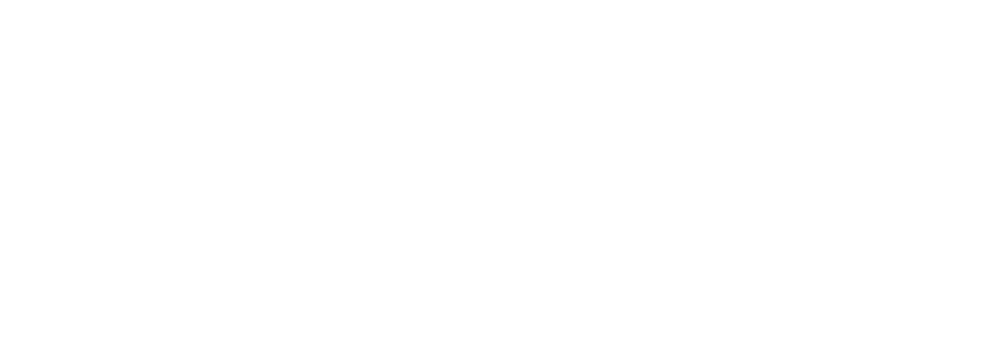
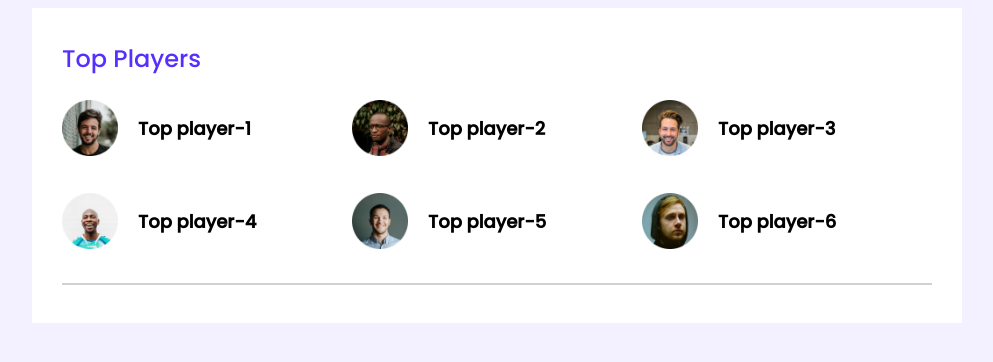
Before and after one commit to shahnewaj12008044/leader-board-css3, a plain HTML site: page index.html in a window 1280 px wide. Shown: the whole page, without its empty margins (143-1136 px from the left). Drawn offline with Linux system fonts and the light colour scheme.

Commit message:
first section

```diff
--- a/index.html
+++ b/index.html
@@ -8,6 +8,46 @@
     <link rel="stylesheet" href="styles/leader-board.css">
 </head>
 <body>
+    <!-- header start -->
+    <header>
 
+    </header>
+    <!-- header end -->
+    <main>
+        <!-- top players and top blogs -->
+        <section class="container">
+            <div class="top-players">
+                <h2 class="section-title">Top Players</h2>
+                <div class="players">
+                <!-- .player*6>img[src="images/players/player-$.png"]+h3{Top player-$} -->
+                    <div class="player">
+                        <img src="images/players/player-1.png" alt="">
+                        <h3 class="player-name">Top player-1</h3>
+                    </div>
+                    <div class="player">
+                        <img src="images/players/player-2.png" alt="">
+                        <h3 class="player-name">Top player-2</h3>
+                    </div>
+                    <div class="player">
+                        <img src="images/players/player-3.png" alt="">
+                        <h3 class="player-name">Top player-3</h3>
+                    </div>
+                    <div class="player">
+                        <img src="images/players/player-4.png" alt="">
+                        <h3 class="player-name">Top player-4</h3>
+                    </div>
+                    <div class="player">
+                        <img src="images/players/player-5.png" alt="">
+                        <h3 class="player-name">Top player-5</h3>
+                    </div>
+                    <div class="player">
+                        <img src="images/players/player-6.png" alt="">
+                        <h3 class="player-name">Top player-6</h3>
+                    </div>
+                </div>
+            </div>
+            <hr>
+        </section>
+    </main>
 </body>
 </html>
--- a/styles/leader-board.css
+++ b/styles/leader-board.css
@@ -0,0 +1,50 @@
+/* fonts */
+@import url('https://fonts.googleapis.com/css2?family=Poppins:wght@500&display=swap');
+/* common style or utilities */
+body{
+    font-family: 'Poppins', sans-serif;
+    background-color:#F3F1FF;;
+}
+main{
+    display: flex;
+    justify-content: center;
+
+}
+.container{
+    background-color: #FFFFFF;
+    width: 870px;
+    padding: 30px ;
+}
+hr{
+    border: 1px solid #D1D1D1;
+}
+/* top player style */
+.top-players{
+    margin-bottom: 30px;
+}
+.section-title{
+    color: #562EFF;
+    font-weight: 500;
+    font-size: 24px;
+    line-height: 36px;
+    margin-top:3px;
+}
+.players{
+    display: grid;
+    grid-template-columns: repeat(3,1fr);
+    grid-row-gap:30px;
+
+}
+.player{
+    display: flex;
+    gap:4px;
+    align-items: center;
+}
+.player img{
+    height:56px;
+    width: 56px;
+}
+.player-name{
+    margin-left:16px;
+    font-size:18px;
+}
```
